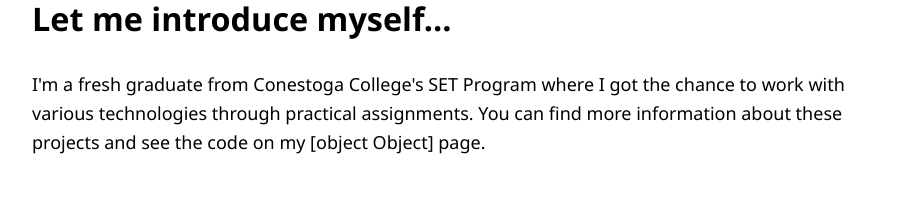
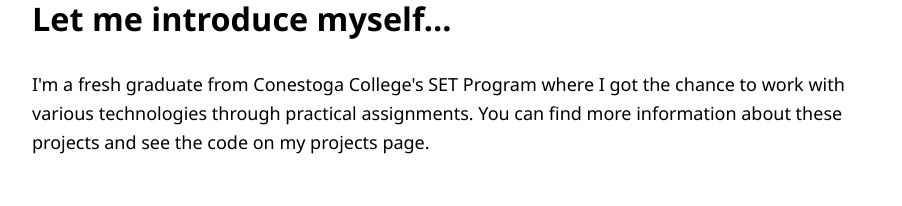
Before and after one commit to FaithWelton/portfolio-website, a Next.js app: page /about-me in a window 1280 px wide. Shown: the part 350-556 px from the top of the page, without its empty margins (185-1087 px from the left). Built offline with nearby package versions, Linux system fonts and the light colour scheme.

Commit message:
Fix about me

```diff
--- a/components/constants.js
+++ b/components/constants.js
@@ -8,7 +8,7 @@
 
 export const aboutSchool = "I\'m a fresh graduate from Conestoga College\'s SET Program where I got the chance to work "
                             + "with various technologies through practical assignments. You can find more information "
-                            + "about these projects and see the code on my " + <a href='https://faithisa.dev/code-projects'>projects</a> + " page."
+                            + "about these projects and see the code on my projects page."
 export const aboutBackground = "Through my education, I have found a love for UI design and other front-end development. "
                             + "I have a strong education background, love to learn new things and see each new project as "
                             + "another puzzle to be solved!"
```
